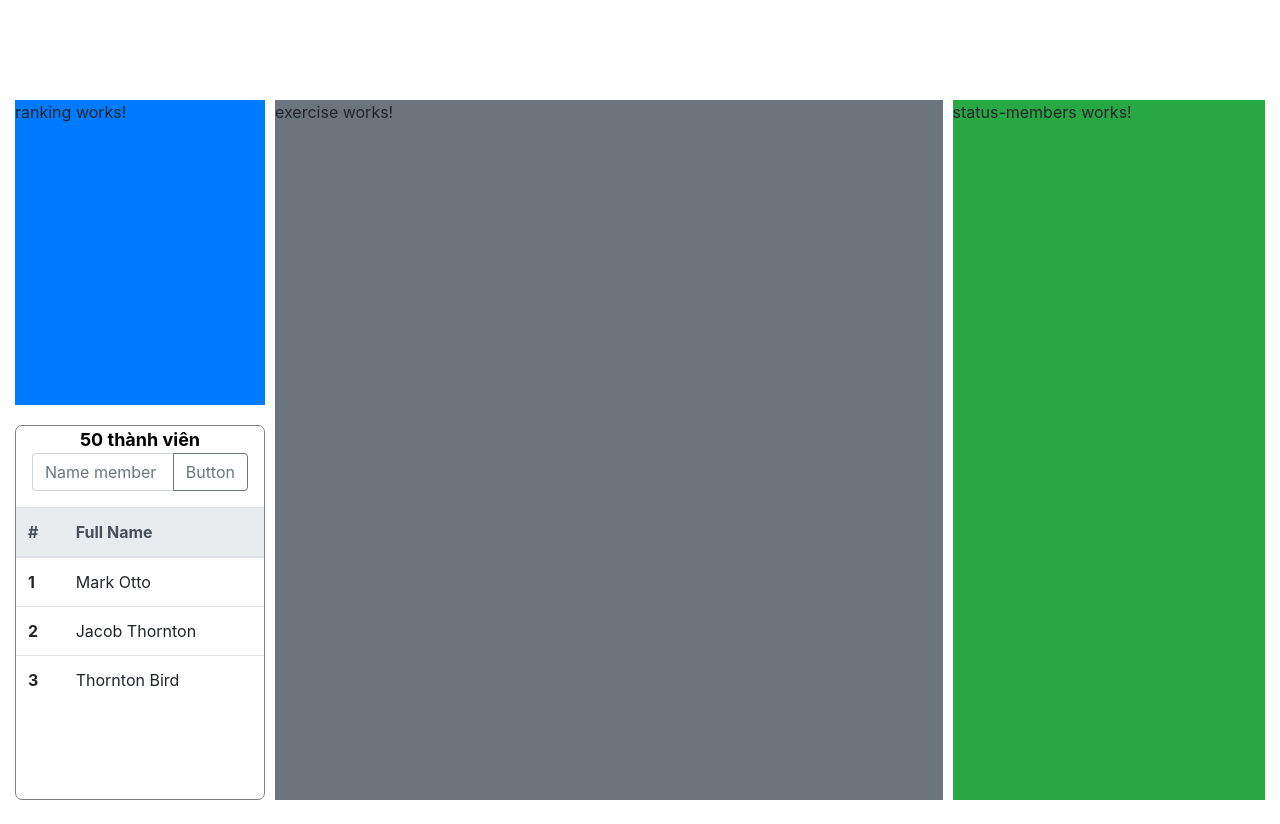
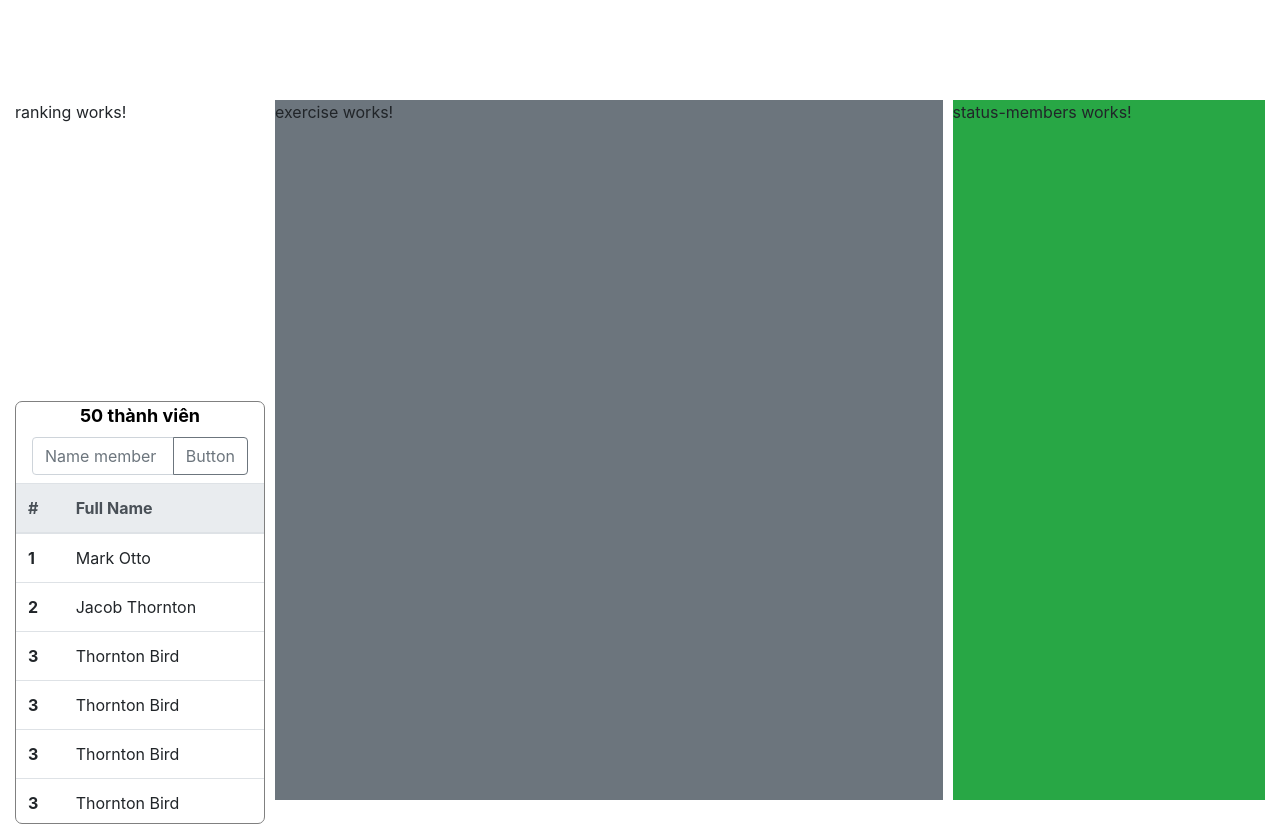
Before and after one commit to TienDat1999/eng-training, an Angular app: page /class in a window 1280 px wide. Before the commit the page ends 800 px from the top, so only its background shows below. Built offline with nearby package versions, Linux system fonts and the light colour scheme.

Commit message:
[CLASS] [member] implement preliminary listMember

```diff
--- a/src/app/modules/user/components/class/class.component.html
+++ b/src/app/modules/user/components/class/class.component.html
@@ -2,7 +2,7 @@
 <div class="container-fluid">
   <div class="class-page__container">
     <div class="manager-member">
-      <div class="ranking bg-primary ">
+      <div class="ranking">
         <app-ranking></app-ranking>
       </div>
       <div class="member">
--- a/src/app/modules/user/components/class/class.component.scss
+++ b/src/app/modules/user/components/class/class.component.scss
@@ -12,13 +12,15 @@
     .manager-member {
       display: flex;
       flex-direction: column;
-      gap: 20px;
+      gap: 3%;
 
       .ranking{
-        flex: 40%;
+        flex: 0 0 40%;
+        //flex-basis: 400px;
+        //height: 40%;
       }
       .member{
-        flex: 50%;
+        flex:0 0 52%;
       }
     }
   }
--- a/src/app/modules/user/components/class/member/member.component.html
+++ b/src/app/modules/user/components/class/member/member.component.html
@@ -2,8 +2,8 @@
   <div class="title">
     50 thành viên
   </div>
-  <div class="member-input">
-    <div class="input-group mb-3 px-3">
+  <div class="member-input py-2">
+    <div class="input-group px-3">
       <input
         [(ngModel)]="inputNameMember"
         type="text" class="form-control" placeholder="Name member" aria-label="Recipient's username">
--- a/src/app/modules/user/components/class/member/member.component.scss
+++ b/src/app/modules/user/components/class/member/member.component.scss
@@ -12,7 +12,7 @@
     }
 
     .member-table {
-      max-height: 360px;
+      max-height: 340px;
       overflow: auto;
     }
   }
--- a/src/app/modules/user/components/class/member/member.component.ts
+++ b/src/app/modules/user/components/class/member/member.component.ts
@@ -10,6 +10,23 @@ export class MemberComponent implements OnInit {
   members = [
     {id: 1, name: 'Mark Otto'},
     {id: 2, name: 'Jacob Thornton'},
+    {id: 3, name: 'Thornton Bird'},
+    {id: 3, name: 'Thornton Bird'},
+    {id: 3, name: 'Thornton Bird'},
+    {id: 3, name: 'Thornton Bird'},
+    {id: 3, name: 'Thornton Bird'},
+    {id: 3, name: 'Thornton Bird'},
+    {id: 3, name: 'Thornton Bird'},
+    {id: 3, name: 'Thornton Bird'},
+    {id: 3, name: 'Thornton Bird'},
+    {id: 3, name: 'Thornton Bird'},
+    {id: 3, name: 'Thornton Bird'},
+    {id: 3, name: 'Thornton Bird'},
+    {id: 3, name: 'Thornton Bird'},
+    {id: 3, name: 'Thornton Bird'},
+    {id: 3, name: 'Thornton Bird'},
+    {id: 3, name: 'Thornton Bird'},
+    {id: 3, name: 'Thornton Bird'},
     {id: 3, name: 'Thornton Bird'},
   ];
   inputNameMember: string;
```
Also changed, not shown: 1 other file (tests, documents, lock files or other folders).
